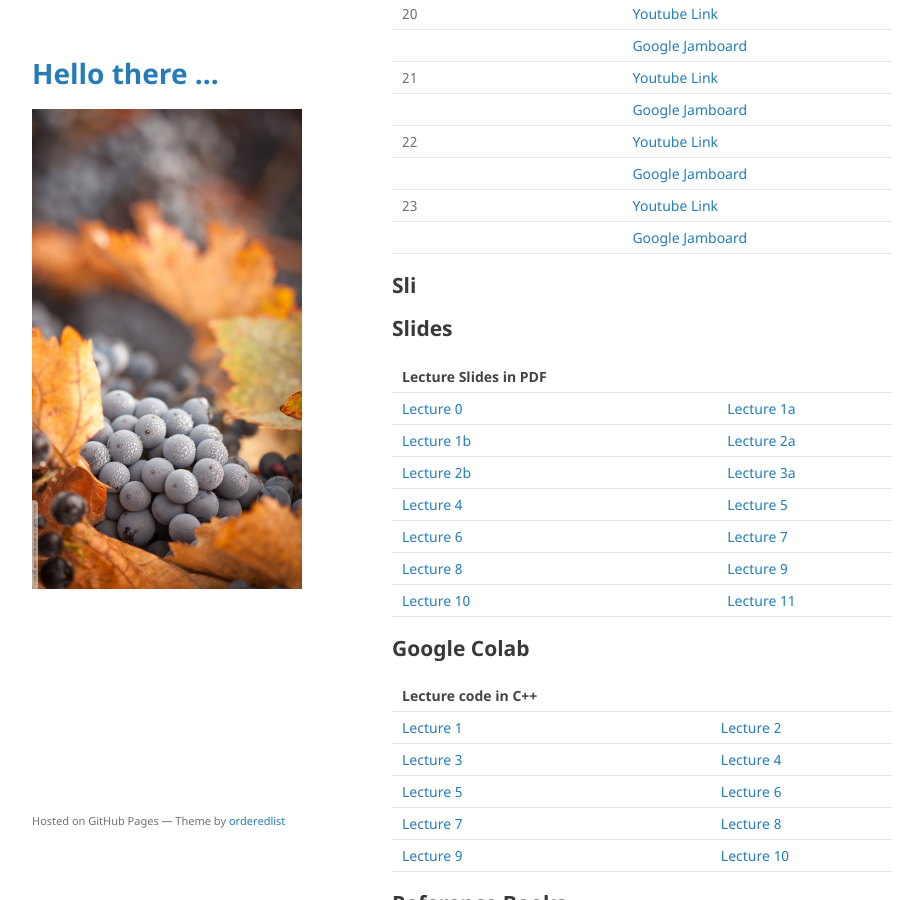
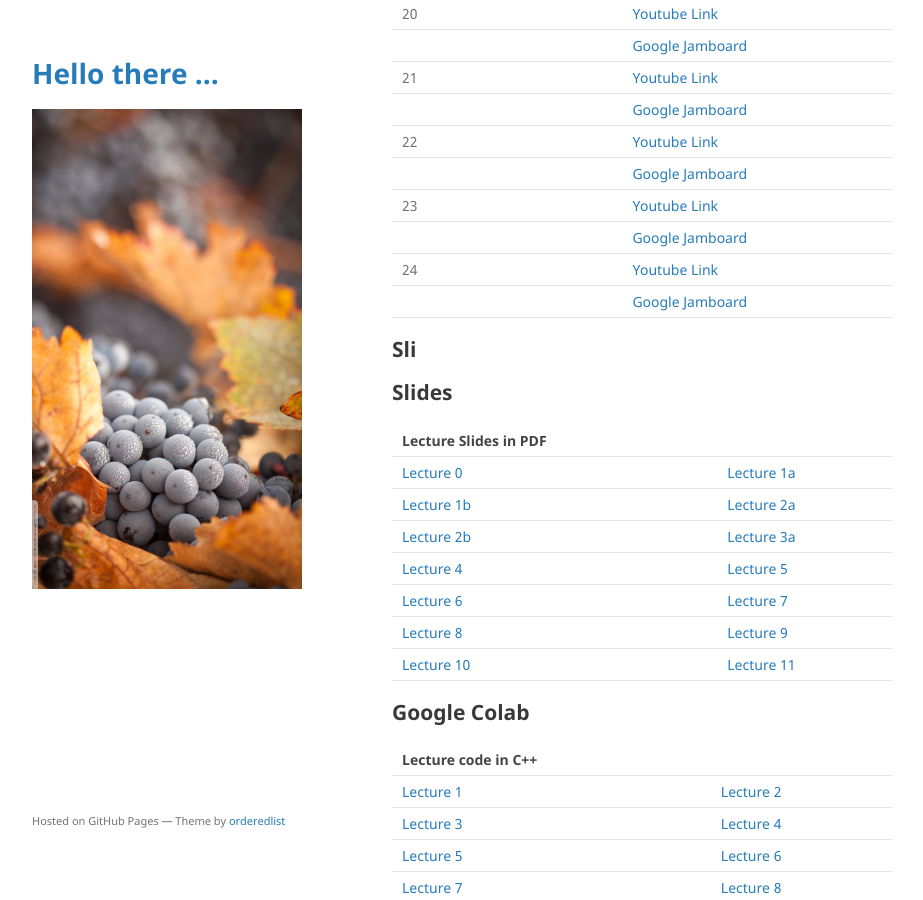
Before and after one commit to mohammadmotiurrahman/mohammadmotiurrahman.github.io, a Jekyll site: the page built from cse203_4/index.md, in a window 1280 px wide and 900 px high, scrolled down 3853 px. Shown: the whole window, without its empty margins (178-1101 px from the left). Built offline with Jekyll 4.4.1, drawn with Linux system fonts in a browser that asks for light colours; our own code applies the rules of GitHub Pages for plain Markdown files.

Commit message:
Update index.md

```diff
--- a/cse203_4/index.md
+++ b/cse203_4/index.md
@@ -129,6 +129,8 @@ environment will force me to not evaluate your exam copies.
 |         |              | [Google Jamboard](https://jamboard.google.com/d/1CO9aZMZnXvIi1Pf7SzzJk67Aonp3dJrbskbne1oDpV4/edit?usp=sharing) |
 | 23      |              | [Youtube Link](https://youtu.be/ML7GMmTLnwY)                                                                   |
 |         |              | [Google Jamboard]() |
+| 24      |              | [Youtube Link](https://youtu.be/jNOgXYgp1zg)                                                                   |
+|         |              | [Google Jamboard]() |
 
 
 ## Sli
```
